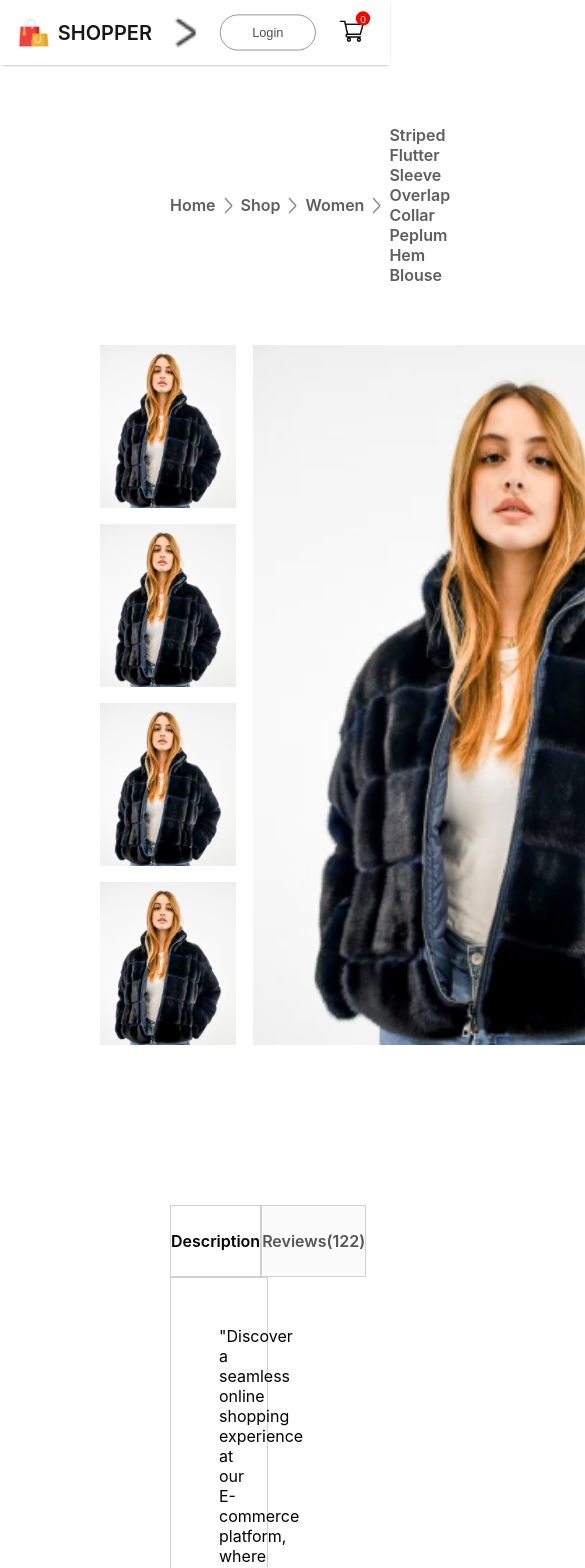
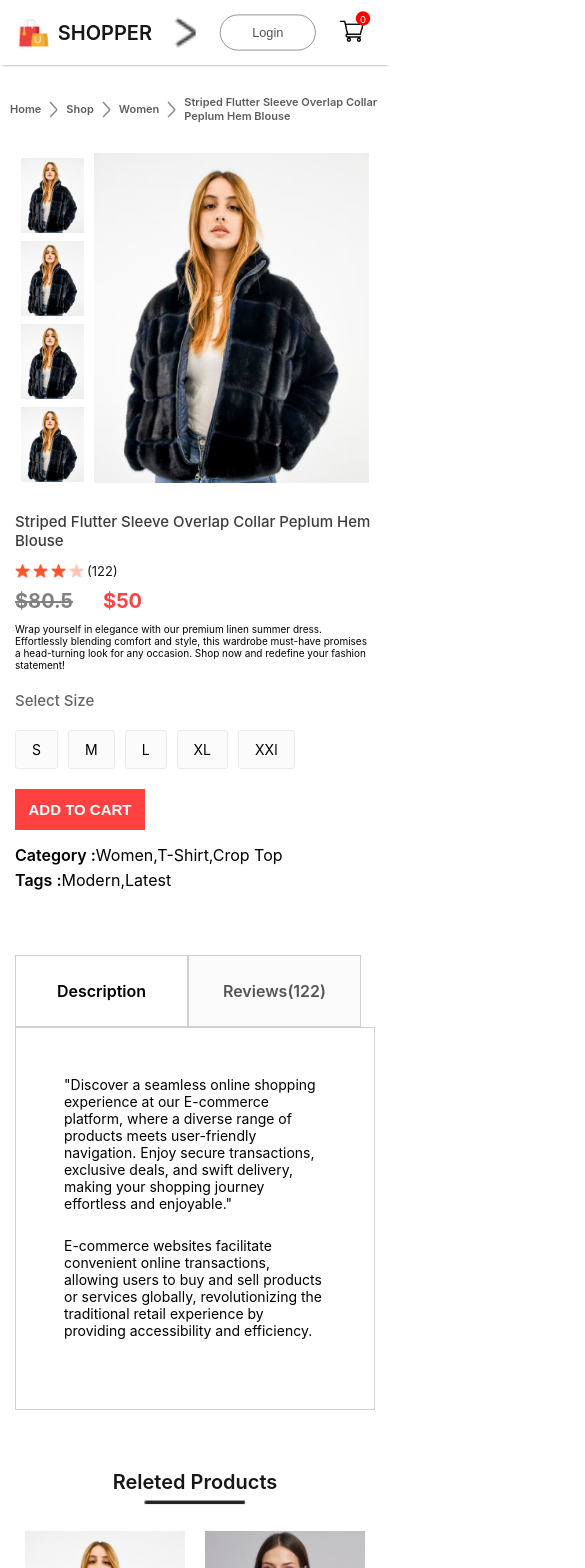
Before and after one commit to sourav-sm/FashionFrenzy, a React (Vite) app in the folder frontend/: page /product/1 in a window 390 px wide. Shown: the top 1568 px of the page, 585 px wide, since content can reach past the window. Built offline with nearby package versions, Linux system fonts and the light colour scheme.

Commit message:
make completely responsive

```diff
--- a/frontend/src/Components/Breadcrums/Breadcrum.css
+++ b/frontend/src/Components/Breadcrums/Breadcrum.css
@@ -8,3 +8,27 @@
     margin: 60px 170px;
     text-transform: capitalize;
 }
+@media (max-width:1280px) {
+    .breadcrum{
+        margin: 30px 50px;
+        font-size: 14px;
+    }
+}
+@media (max-width:1024px) {
+    .breadcrum{
+        margin: 30px 30px;
+        font-size: 13px;
+    }
+}
+@media (max-width:800px) {
+    .breadcrum{
+        margin: 30px 20px;
+        font-size: 12px;
+    }
+}
+@media (max-width:550px) {
+    .breadcrum{
+        margin: 30px 10px;
+        font-size: 11px;
+    }
+}
--- a/frontend/src/Components/CartItems/CartItems.css
+++ b/frontend/src/Components/CartItems/CartItems.css
@@ -92,3 +92,57 @@
     color: white;
     cursor: pointer;
 }
+@media (max-width:1280px) {
+    .cartitems{
+        margin: 60px 50px;
+    }
+    .cartitems-format-main{
+        grid-template-columns: 0.5fr 3fr 0.5fr 0.5fr 0.5fr 0.5fr;
+        gap: 20px;
+        padding: 15px 0px;
+        font-size: 15px;
+    }
+    .carticon-product-icon{
+        margin: auto;
+    }
+    .cartitems-quantity{
+        width: 40px;
+        height: 30px;
+    }
+    .cartitems-down{
+         flex-direction: column;
+        margin: 80px 0px;
+        gap: 80px;
+    }
+    .cartitems-total{
+        margin: 0;
+    }
+    .cartitems-total button{
+        max-width: 200px;
+        height: 45px;
+        font-size: 13px;
+        cursor: pointer;
+    }
+    .cartitems-promobox{
+        width: auto;
+        max-width: 500px;
+    }
+    .cartitems-promobox input{
+        width:100%;
+    }
+    .cartitems-promobox button{
+        width: 120px;
+        margin-left: -125px;
+        cursor: pointer;
+    }
+}
+@media (max-width:500px) {
+    .cartitems-format-main{
+        display: none;
+        grid-template-columns: 0.5fr 3fr 0.5fr;
+        gap: 10px;
+    }
+    .cartitems-format{
+        display: grid;
+    }
+}
--- a/frontend/src/Components/DescriptionBox/DescriptionBox.css
+++ b/frontend/src/Components/DescriptionBox/DescriptionBox.css
@@ -26,3 +26,16 @@
     padding: 48px;
     padding-bottom: 70px;
 }
+@media (max-width:1280px) {
+    .descriptionbox{
+        margin: 60px;
+    }
+}
+@media (max-width:800px) {
+    .descriptionbox{
+        margin: 60px 15px;
+    }
+    .descriptionbox-description{
+        font-size: 14px;
+    }
+}
--- a/frontend/src/Components/ProductDisplay/ProductDisplay.css
+++ b/frontend/src/Components/ProductDisplay/ProductDisplay.css
@@ -88,3 +88,188 @@
 .productdisplay-right-category span{
     font-weight: 600;
 }
+@media(max-width:1280px){
+    .productdisplay{
+        margin: 0px 60px;
+    }
+    .productdisplay-left{
+        gap: 10px;
+    }
+    .productdisplay-img-list{
+        gap: 10px;
+    }
+    .productdisplay-img-list img{
+        height: 120px;
+    }
+    .productdisplay-main-img{
+        width: auto;
+        height: 510px;
+    }
+    .productdisplay-right{
+        margin: 0px 30px;
+    }
+    .productdisplay-right h1{
+        font-size: 22px;
+    }
+    .productdisplay-right-stars{
+        gap: 3px;
+        font-size: 13px;
+    }
+    .productdisplay-right-prices{
+        margin: 10px 0px;
+        font-size: 20px;
+    }
+    .productdisplay-right-description{
+        font-size: 13px;
+    }
+    .productdisplay-right-size h1{
+        margin-top: 20px;
+        font-size: 20px;
+    }
+    .productdisplay-right-sizes div{
+        padding: 14px 20px;
+    }
+    .productdisplay-right button{
+        width: 150px;
+        padding: 15px 0px;
+        margin-bottom: 20px;
+    }
+    .productdisplay-right-category{
+        margin-top: 5px;
+        font-size: 14px;
+    }
+}
+@media(max-width:1024px){
+    .productdisplay{
+        margin: 0px 30px;
+    }
+    .productdisplay-left{
+        gap: 5px;
+    }
+    .productdisplay-img-list img{
+        height: 80px;
+    }
+    .productdisplay-main-img{
+        height: 350px;
+    }
+    .productdisplay-right h1{
+            font-size: 18px;
+    }
+    .productdisplay-right-stars img{
+        width: 15px;
+    }
+    .productdisplay-right-description{
+        font-size: 12px;
+    }
+    .productdisplay-right-sizes{
+        margin-top: 10px 0px;
+    }
+    .productdisplay-right-sizes div{
+        padding: 10px 16px;
+        font-size: 12px;
+    }
+    .productdisplay-right button{
+        width: 120px;
+        padding: 10px 0px;
+        margin-bottom: 10px;
+        font-size: 14px;
+    }
+    .productdisplay-right-category{
+        font-size: 12px;
+    }
+}
+@media(max-width:800px){
+    .productdisplay{
+        margin: 0px 10px;
+    }
+    .productdisplay-left{
+        gap: 0px;
+        flex-direction: row;
+        align-items: center;
+    }
+    .productdisplay-img-list{
+        flex-direction: column;
+        gap: 8px;
+    }
+    .productdisplay-img-list img{
+        height: 65px;
+    }
+    .productdisplay-main-img{
+        height: 280px;
+        width: 150px;
+    }
+    .productdisplay-right h1{
+            font-size: 14px;
+    }
+    .productdisplay-right-stars img{
+        width: 13px;
+    }
+    .productdisplay-right-description{
+        font-size: 10px;
+    }
+    .productdisplay-right-size h1{
+        margin-top: 10px;
+    }
+    .productdisplay-right-sizes{
+        margin-top: 10px;
+        gap: 10px;
+    }
+    .productdisplay-right-sizes div{
+        padding: 4px 11px;
+    }
+    .productdisplay-right button{
+        width: 100px;
+        font-size: 12px;
+    }
+    .productdisplay-right-category{
+        font-size: 10px;
+    }
+}
+@media(max-width:500px){
+    .productdisplay{
+        flex-direction: column;
+    }
+    .productdisplay-left{
+        gap: 10px;
+        flex-direction: row;
+        margin: auto;
+    }
+    .productdisplay-img-list{
+        flex-direction: column;
+        gap: 8px;
+    }
+    .productdisplay-img-list img{
+        height: 75px;
+    }
+    .productdisplay-main-img{
+        height: 330px;
+        width: 275px;
+    }
+    .productdisplay-right{
+        margin: 5px;
+    }
+    .productdisplay-right h1{
+            font-size: 15px;
+            margin-top: 20px;
+            font-weight: 500;
+    }
+    .productdisplay-right-stars img{
+        width: 15px;
+    }
+    .productdisplay-right-sizes{
+        margin:20px 0px;
+        gap: 10px;
+    }
+    .productdisplay-right-sizes div{
+        padding: 10px 16px;
+        font-size: 14px;
+    }
+    .productdisplay-right button{
+        width: 130px;
+        font-size: 15px;
+        padding: 12px 0px;
+    }
+    .productdisplay-right-category{
+        font-size: 16px;
+    }
+}
--- a/frontend/src/Components/RelatedProducts/RelatedProducts.css
+++ b/frontend/src/Components/RelatedProducts/RelatedProducts.css
@@ -21,3 +21,60 @@
     display: flex;
     gap: 30px;
 }
+@media (max-width:1280px) {
+    .relatedproducts{
+        height: 70vh;
+    }
+    .relatedproducts h1{
+        font-size: 40px;
+    }
+    .relatedproducts hr{
+        width: 160px;
+        height: 4px;
+    }
+    .relatedproducts-item{
+        gap: 20px;
+        margin-top: 30px;
+    }
+}
+@media (max-width:1024px) {
+    .relatedproducts{
+        height: 60vh;
+    }
+    .relatedproducts h1{
+        font-size: 30px;
+    }
+    .relatedproducts hr{
+        width: 120px;
+        height: 3px;
+    }
+    .relatedproducts-item{
+        gap: 15px;
+        margin-top: 20px;
+    }
+}
+@media (max-width:800px) {
+    .relatedproducts{
+        height: 50vh;
+        gap: 6px;
+    }
+    .relatedproducts h1{
+        font-size: 20px;
+    }
+    .relatedproducts hr{
+        width: 100px;
+    }
+    .relatedproducts-item{
+        gap: 5px;
+    }
+}
+@media (max-width:500px) {
+    .relatedproducts{
+        height: 80vh;
+    }
+    .relatedproducts-item{
+        display: grid;
+        grid-template-columns: 1fr 1fr;
+        gap: 20px;
+    }
+}
```
